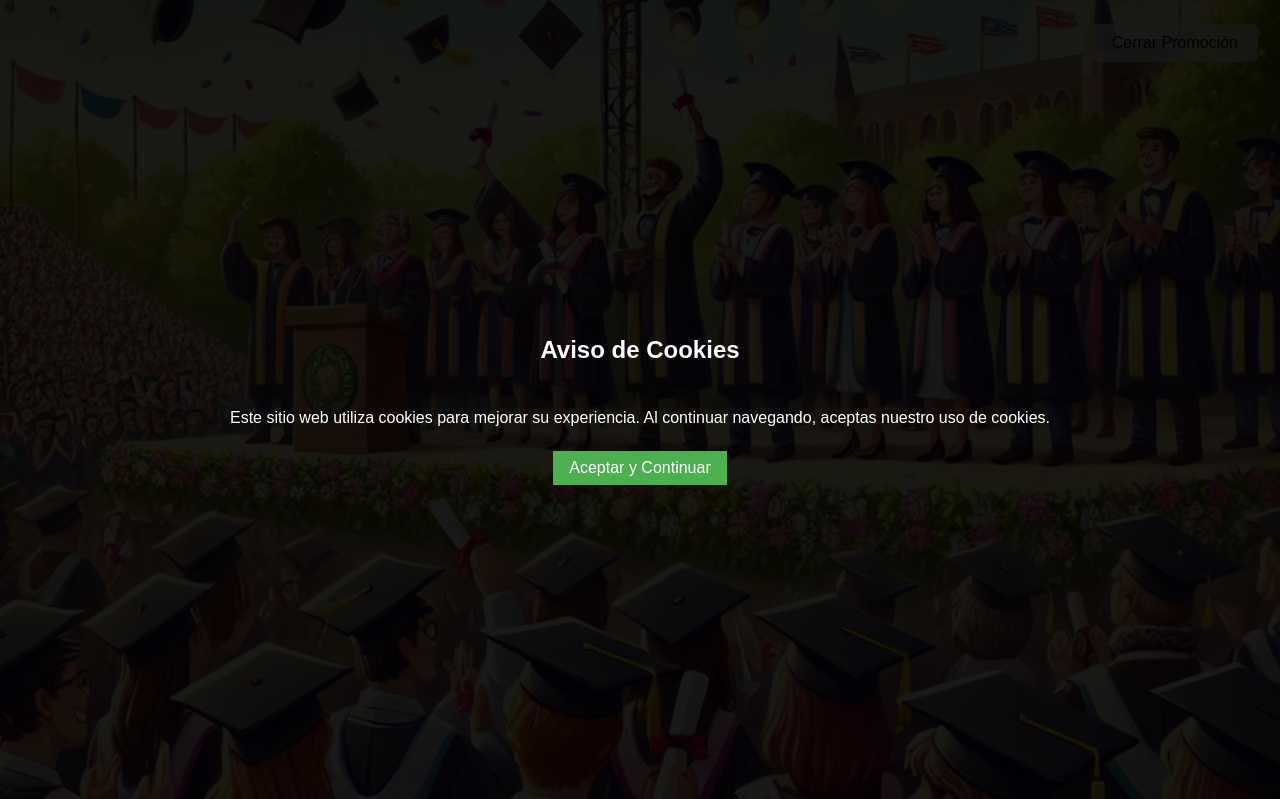
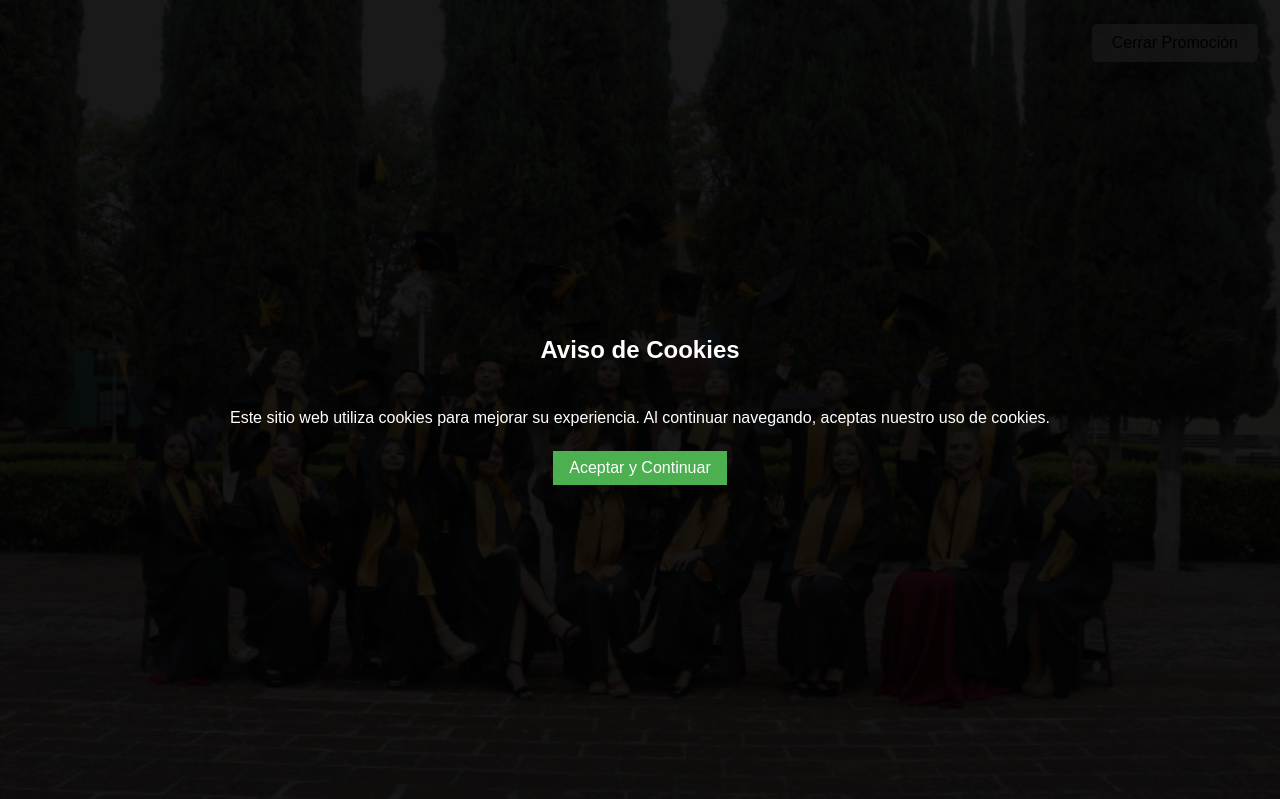
Before and after one commit to PhotoSandoval/UNIALUMNOS, a plain HTML site: page index.html in a window 1280 px wide. Shown: the top 799 px of the page. Drawn offline with Linux system fonts and the light colour scheme.

Commit message:
Update index.html

```diff
--- a/index.html
+++ b/index.html
@@ -105,7 +105,7 @@
             left: 0;
             right: 0;
             bottom: 0;
-            background-image: url('https://raw.githubusercontent.com/PhotoSandoval/UNIALUMNOS/main/DALL%C2%B7E%202024-10-10%2022.21.02%20-%20A%20vibrant%20graduation%20ceremony%20outdoors%20with%20graduates%20wearing%20caps%20and%20gowns%2C%20holding%20diplomas%2C%20and%20celebrating.%20The%20scene%20includes%20a%20large%20stage%20deco.webp');
+            background-image: url('https://raw.githubusercontent.com/PhotoSandoval/UNIALUMNOS/2841d4673d836663c41777e11ee6ad7b5c55fd05/Captura-de-Pantalla-2021-06-09-a-las-16.38.04.png');
             background-size: cover;
             background-position: center;
             z-index: 1000;
```
